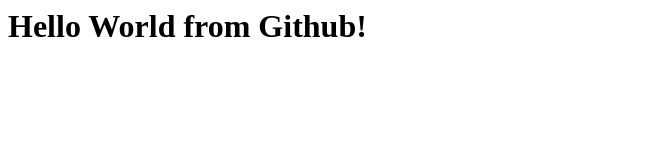
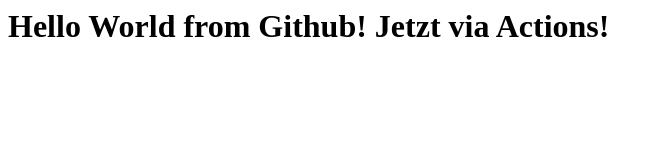
Before and after one commit to M0kl/AAS1, a plain HTML site: page index.html in a window 1280 px wide. Shown: the whole page, without its empty margins (0-662 px from the left). Drawn offline with Linux system fonts and the light colour scheme.

Commit message:
Update index.html

```diff
--- a/index.html
+++ b/index.html
@@ -1,3 +1,3 @@
 <html>
-  <h1>Hello World from Github!</h1>
+  <h1>Hello World from Github! Jetzt via Actions!</h1>
 </html>
```
